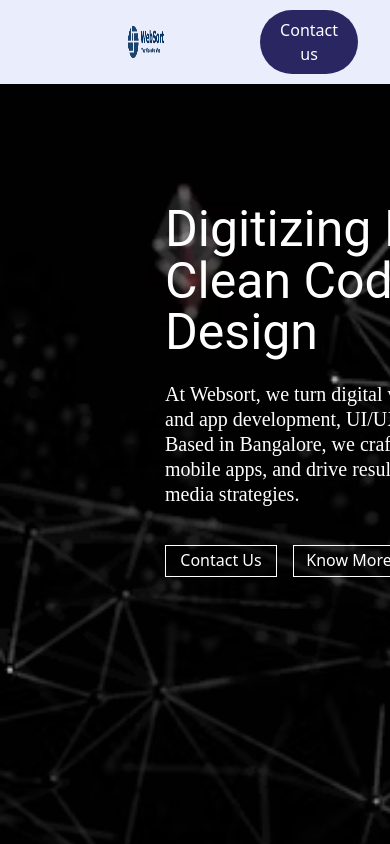
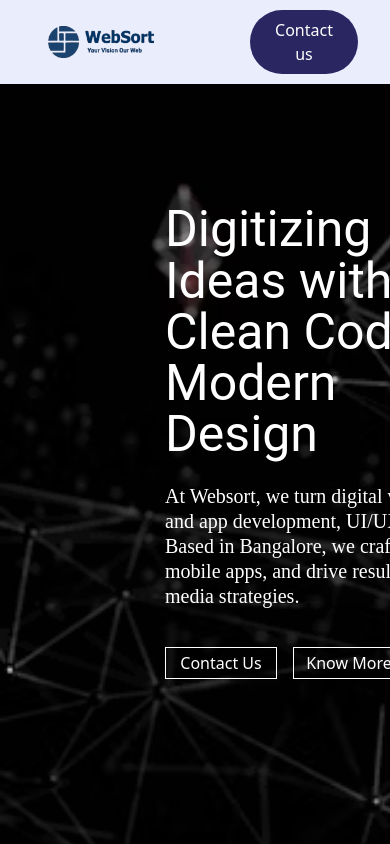
Before and after one commit to Beesu-Rakesh/web-sort, a React (Vite) app: page / in a window 390 px wide. Shown: the top 844 px of the page. Built offline with nearby package versions, Linux system fonts and the light colour scheme.

Commit message:
update hero section in mobile view

```diff
--- a/src/App.css
+++ b/src/App.css
@@ -189,3 +189,12 @@
     height: 300px;
     width: 200px;
 }
+
+@media (max-width: 768px) {
+    .hero-meta{
+    width: 500px;
+    height: 164px;
+    letter-spacing: 0%;
+    line-height: 320%;
+    }
+}
--- a/src/components/Navbar.jsx
+++ b/src/components/Navbar.jsx
@@ -7,7 +7,7 @@ const Navbar = () => {
   return (
     <>
     <nav className="bg-[#e9edfc] px-8 py-4 flex justify-between items-center nav-bg">
-      <div className="flex items-center space-x-2 ml-24">
+      <div className="flex items-center space-x-2 ml-4 md:ml-24">
         <img src={logo} alt="WebSort Logo" className="w-28 h-8" />
       </div>
     <div className='flex items-center justify-between'>
```
